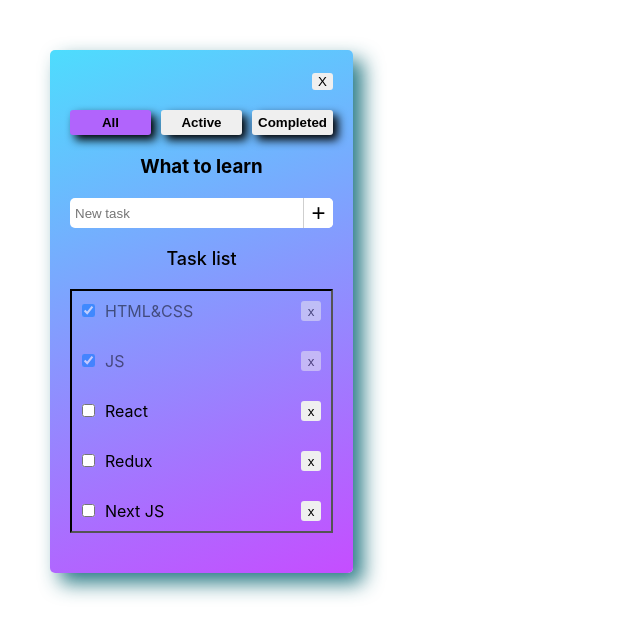
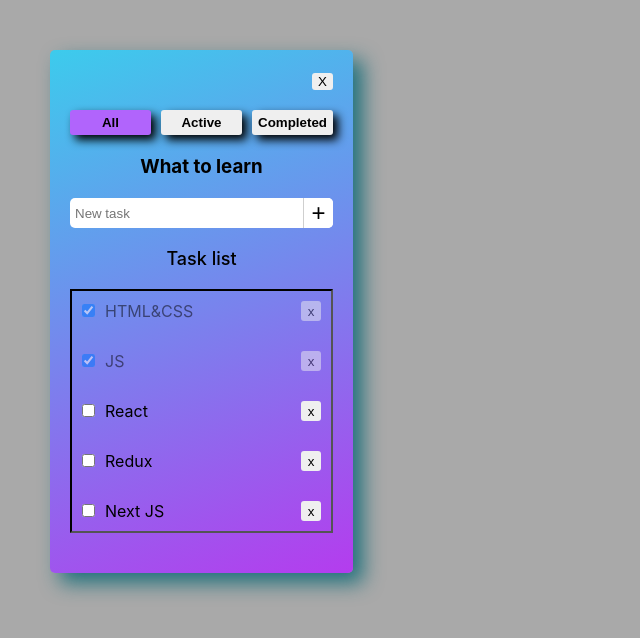
Before and after one commit to CrusaderDen/project_todolist, a React (Create React App) app: page / in a window 1280 px wide. Shown: the top 638 px of the page, without its empty margins (0-640 px from the left). Built offline with nearby package versions, Linux system fonts and the light colour scheme.

Commit message:
refactoring

```diff
--- a/src/components/todolist/TodoList.tsx
+++ b/src/components/todolist/TodoList.tsx
@@ -1,9 +1,11 @@
-import React, {ChangeEvent, KeyboardEvent, useState} from "react";
-import {Button} from "./todolist_Components/Button";
-import {TodoListHeader} from "./todolist_Components/TodoListHeader";
-import {Task} from "./todolist_Components/Task";
+import React from "react";
+import {TodoListTitle} from "./todolist_Components/TodoListTitle";
 import {FilterValuesType, TaskType} from "../../App";
 import {S} from './_styles'
+import {CloseTodoListButton} from "./todolist_Components/CloseTodoListButton";
+import {FilterButtons} from "./todolist_Components/FilterButtons";
+import {InputTaskField} from "./todolist_Components/InputTaskField";
+import {TasksList} from "./todolist_Components/TasksList";
 
 type TodoListPropsType = {
     title: string
@@ -18,96 +20,14 @@ type TodoListPropsType = {
 
 export const TodoList = (props: TodoListPropsType) => {
 
-    const [newTaskTitle, setNewTaskTitle] = useState<string>('')
-    const [error, setError] = useState<string | null>(null)
-
-    function onChangeHandler(event: ChangeEvent<HTMLInputElement>) {
-        setError(null)
-        setNewTaskTitle(event.currentTarget.value)
-    }
-
-    function onKeyUpHandler(e: KeyboardEvent<HTMLInputElement>) {
-        if (e.code === 'Enter') {
-            addTaskHandler()
-        }
-    }
-
-    function addTaskHandler() {
-        if (newTaskTitle.trim() === '') {
-            setError('Title is required')
-            return
-        }
-        props.addTask(newTaskTitle.trim())
-        setNewTaskTitle('')
-    }
-
-    function onAllClickHandler() {
-        props.changeTodoListFilter('all')
-    }
-
-    function onActiveClickHandler() {
-        props.changeTodoListFilter('active')
-    }
-
-    function onCompletedClickHandler() {
-        props.changeTodoListFilter('completed')
-    }
-
-
-    const tasksList = props.tasks.length === 0
-        ? <S.StyleEmpty>No any tasks yet</S.StyleEmpty>
-        : props.tasks.map((task: TaskType) => {
-            return (
-                <li key={task.id} className={task.isDone ? 'is-done' : ''}>
-                    <Task taskId={task.id} title={task.title} isDone={task.isDone} removeTask={props.removeTask}
-                          changeStatus={props.changeStatus}/>
-                </li>
-            )
-        })
-
-
     return (
         <S.StyledTodolist>
-
-            <S.StyledButtonClose>
-                <Button title={'X'}/>
-            </S.StyledButtonClose>
-
-            <S.StyledFilterButtonBlock>
-                <Button title={'All'} onClickHandler={onAllClickHandler} currentFilter={props.filter}
-                        expectedFilter={'all'}/>
-                <Button title={'Active'} onClickHandler={onActiveClickHandler} currentFilter={props.filter}
-                        expectedFilter={'active'}/>
-                <Button title={'Completed'} onClickHandler={onCompletedClickHandler} currentFilter={props.filter}
-                        expectedFilter={'completed'}/>
-            </S.StyledFilterButtonBlock>
-
-            <S.StyledHeader>
-                <TodoListHeader title={props.title}/>
-            </S.StyledHeader>
-
-            <S.StyledInputBlock>
-                <S.StyledInput
-                    placeholder={'New task'}
-                    value={newTaskTitle}
-                    onChange={onChangeHandler}
-                    onKeyUp={onKeyUpHandler}
-                />
-                <Button
-                    title={'+'}
-                    onClickHandler={() => {
-                        addTaskHandler()
-                    }
-                    }/>
-                {error && <div className={'error-message'}>{error}</div>}
-            </S.StyledInputBlock>
-
-            <S.StyledTaskListHeader>Task list</S.StyledTaskListHeader>
-            <S.StyledTaskList>
-                {tasksList}
-            </S.StyledTaskList>
-
-
+            <CloseTodoListButton/>
+            <FilterButtons changeTodoListFilter={props.changeTodoListFilter} filter={props.filter}/>
+            <TodoListTitle title={props.title}/>
+            <InputTaskField addTask={props.addTask}/>
+            <S.StyledTasksTitle>Task list</S.StyledTasksTitle>
+            <TasksList tasks={props.tasks} removeTask={props.removeTask} changeStatus={props.changeStatus}/>
         </S.StyledTodolist>
     )
 }
--- a/src/components/todolist/_styles.ts
+++ b/src/components/todolist/_styles.ts
@@ -126,7 +126,7 @@ const StyleEmpty = styled.span`
     text-align: center;
 `
 
-const StyledTaskListHeader = styled.h4`
+const StyledTasksTitle = styled.h4`
     text-align: center;
     font-weight: 500;
     font-size: 18px;
@@ -150,7 +150,7 @@ export const S = {
     StyledInput,
     StyledFilterButtonBlock,
     StyleEmpty,
-    StyledTaskListHeader,
+    StyledTasksTitle,
     StyledTaskTitle
 
 
--- /dev/null
+++ b/src/components/todolist/todolist_Components/CloseTodoListButton.tsx
@@ -0,0 +1,11 @@
+import React from 'react';
+import {S} from "../_styles";
+import {UniversalButton} from "./UniversalButton";
+
+export const CloseTodoListButton = () => {
+    return (
+        <S.StyledButtonClose>
+            <UniversalButton title={'X'}/>
+        </S.StyledButtonClose>
+    );
+};
--- /dev/null
+++ b/src/components/todolist/todolist_Components/FilterButtons.tsx
@@ -0,0 +1,37 @@
+import React from 'react';
+import {S} from "../_styles";
+import {UniversalButton} from "./UniversalButton";
+import {FilterValuesType} from "../../../App";
+
+
+type FilterButtonsPropsType = {
+    changeTodoListFilter: (filter: FilterValuesType) => void
+    filter: FilterValuesType
+}
+
+
+export const FilterButtons = (props: FilterButtonsPropsType) => {
+
+    function onAllClickHandler() {
+        props.changeTodoListFilter('all')
+    }
+
+    function onActiveClickHandler() {
+        props.changeTodoListFilter('active')
+    }
+
+    function onCompletedClickHandler() {
+        props.changeTodoListFilter('completed')
+    }
+
+    return (
+        <S.StyledFilterButtonBlock>
+            <UniversalButton title={'All'} onClickHandler={onAllClickHandler} currentFilter={props.filter}
+                             expectedFilter={'all'}/>
+            <UniversalButton title={'Active'} onClickHandler={onActiveClickHandler} currentFilter={props.filter}
+                             expectedFilter={'active'}/>
+            <UniversalButton title={'Completed'} onClickHandler={onCompletedClickHandler} currentFilter={props.filter}
+                             expectedFilter={'completed'}/>
+        </S.StyledFilterButtonBlock>
+    );
+};
--- /dev/null
+++ b/src/components/todolist/todolist_Components/InputTaskField.tsx
@@ -0,0 +1,52 @@
+import React, {ChangeEvent, KeyboardEvent, useState} from "react";
+import {UniversalButton} from "./UniversalButton";
+import {S} from "../_styles";
+
+
+type InputTaskFieldPropsType = {
+    addTask: (newTitle: string) => void
+}
+
+export const InputTaskField = (props: InputTaskFieldPropsType) => {
+
+    const [newTaskTitle, setNewTaskTitle] = useState<string>('')
+    const [error, setError] = useState<string | null>(null)
+
+    function onChangeHandler(event: ChangeEvent<HTMLInputElement>) {
+        setError(null)
+        setNewTaskTitle(event.currentTarget.value)
+    }
+
+    function onKeyUpHandler(e: KeyboardEvent<HTMLInputElement>) {
+        if (e.code === 'Enter' || e.code === 'NumpadEnter') {
+            addTaskHandler()
+        }
+    }
+
+    function addTaskHandler() {
+        if (newTaskTitle.trim() === '') {
+            setError('Title is required')
+            return
+        }
+        props.addTask(newTaskTitle.trim())
+        setNewTaskTitle('')
+    }
+
+    return (
+        <S.StyledInputBlock>
+            <S.StyledInput
+                placeholder={'New task'}
+                value={newTaskTitle}
+                onChange={onChangeHandler}
+                onKeyUp={onKeyUpHandler}
+            />
+            <UniversalButton
+                title={'+'}
+                onClickHandler={() => {
+                    addTaskHandler()
+                }
+                }/>
+            {error && <div className={'error-message'}>{error}</div>}
+        </S.StyledInputBlock>
+    )
+}
--- a/src/components/todolist/todolist_Components/Task.tsx
+++ b/src/components/todolist/todolist_Components/Task.tsx
@@ -1,5 +1,5 @@
 import React, {ChangeEvent} from 'react';
-import {Button} from "./Button";
+import {UniversalButton} from "./UniversalButton";
 import {S} from '../_styles'
 
 type TaskPropsType = {
@@ -31,7 +31,7 @@ export const Task = (props: TaskPropsType) => {
                     onChange={onChangeHandler}/>
                 <span>{props.title}</span>
             </span>
-            <Button title={'x'} taskId={props.taskId} onClickHandler={onRemoveHandler}/>
+            <UniversalButton title={'x'} taskId={props.taskId} onClickHandler={onRemoveHandler}/>
         </S.StyledTask>
     );
 };
--- /dev/null
+++ b/src/components/todolist/todolist_Components/TasksList.tsx
@@ -0,0 +1,30 @@
+import React from 'react';
+import {S} from "../_styles";
+import {TaskType} from "../../../App";
+import {Task} from "./Task";
+
+type TasksListPropsType = {
+    tasks: TaskType[]
+    removeTask: (taskId: string) => void
+    changeStatus: (id: string, isDone: boolean) => void
+}
+
+export const TasksList = (props: TasksListPropsType) => {
+
+    const tasksList = props.tasks.length === 0
+        ? <S.StyleEmpty>No any tasks yet</S.StyleEmpty>
+        : props.tasks.map((task: TaskType) => {
+            return (
+                <li key={task.id} className={task.isDone ? 'is-done' : ''}>
+                    <Task taskId={task.id} title={task.title} isDone={task.isDone} removeTask={props.removeTask}
+                          changeStatus={props.changeStatus}/>
+                </li>
+            )
+        })
+
+    return (
+        <S.StyledTaskList>
+            {tasksList}
+        </S.StyledTaskList>
+    );
+};
--- a/src/components/todolist/todolist_Components/TodoListHeader.tsx
+++ /dev/null
@@ -1,12 +0,0 @@
-import React from 'react';
-import {S} from '../_styles'
-
-type TodoListHeaderPropsType = {
-    title: string
-}
-
-export const TodoListHeader = ({title}: TodoListHeaderPropsType) => {
-    return (
-        <S.StyledTaskTitle>{title}</S.StyledTaskTitle>
-    );
-};
--- /dev/null
+++ b/src/components/todolist/todolist_Components/TodoListTitle.tsx
@@ -0,0 +1,14 @@
+import React from 'react';
+import {S} from '../_styles'
+
+type TodoListHeaderPropsType = {
+    title: string
+}
+
+export const TodoListTitle = ({title}: TodoListHeaderPropsType) => {
+    return (
+        <S.StyledHeader>
+            <S.StyledTaskTitle>{title}</S.StyledTaskTitle>
+        </S.StyledHeader>
+    );
+};
--- a/src/components/todolist/todolist_Components/Button.tsx
+++ b/src/components/todolist/todolist_Components/UniversalButton.tsx
@@ -10,7 +10,7 @@ type ButtonPropsType = {
     expectedFilter?: string
 }
 
-export const Button = (props: ButtonPropsType) => {
+export const UniversalButton = (props: ButtonPropsType) => {
     return (
         <S.StyledButton
             onClick={props.onClickHandler}
--- a/src/index.css
+++ b/src/index.css
@@ -9,6 +9,7 @@ body {
     sans-serif;
     -webkit-font-smoothing: antialiased;
     -moz-osx-font-smoothing: grayscale;
+    background-color: darkgray;
 }
 
 code {
```
